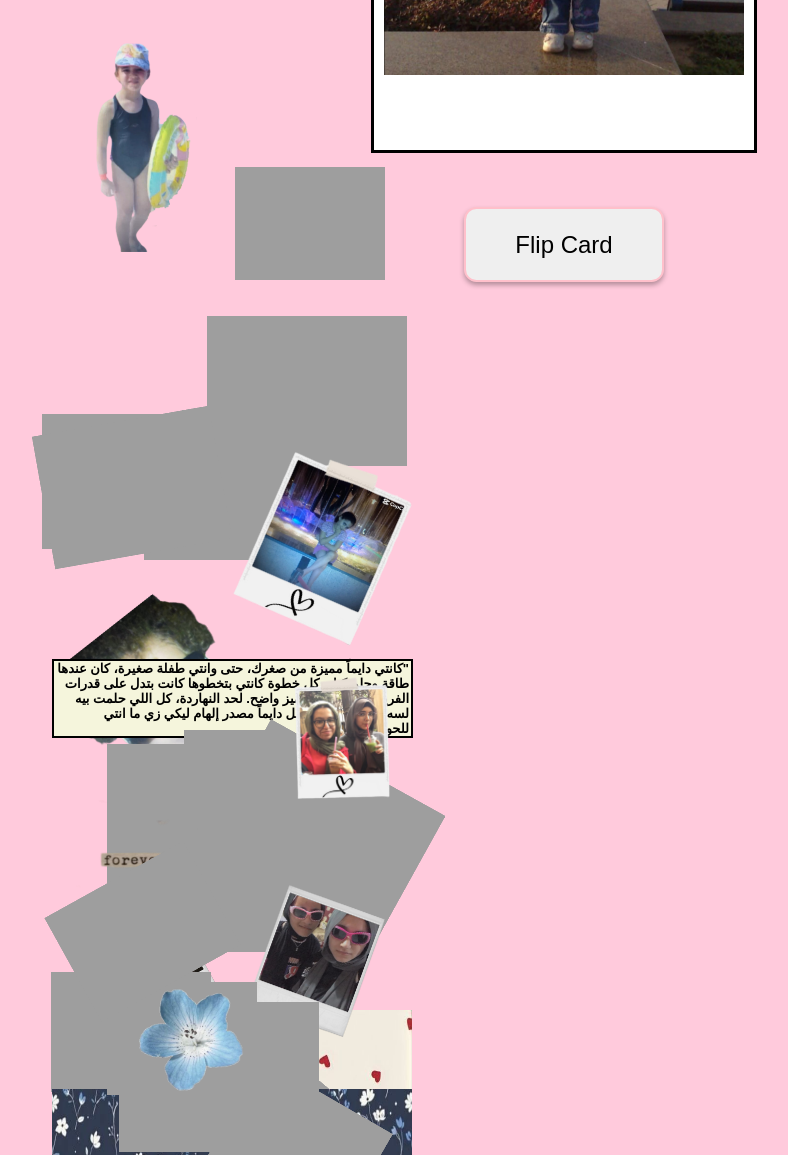
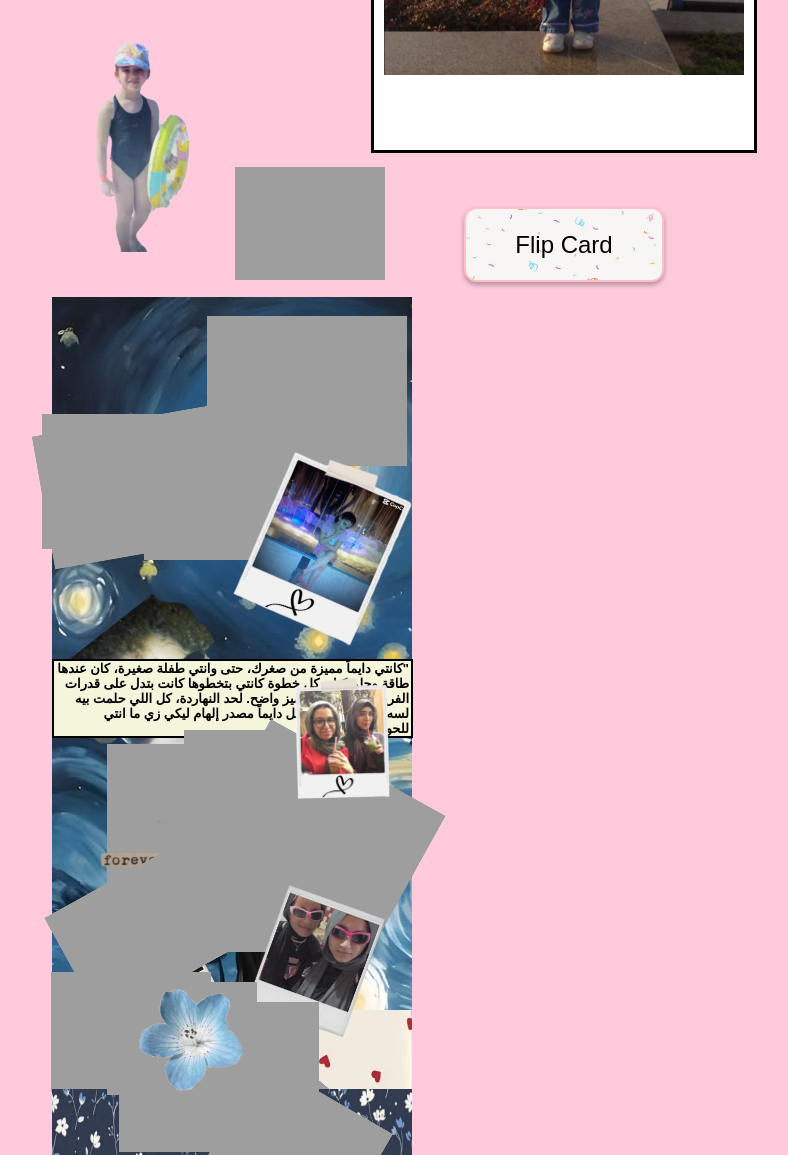
Before and after one commit to gargera0/gehad-gift, a plain HTML site: page photos page.html in a window 1280 px wide. Shown: the part 331-1486 px from the top of the page, without its empty margins (76-864 px from the left). Drawn offline with Linux system fonts and the light colour scheme; the site is published under a folder, as on GitHub Pages, so addresses that start at the root find nothing.

Commit message:
Update photos.css

```diff
--- a/photos.css
+++ b/photos.css
@@ -27,7 +27,7 @@ body{
   margin: 120px;
 width: 360px;
 height: 1200px;
-  background-image: url(/stary.jpg);
+  background-image: url(stary.jpg);
   object-fit: cover;
  object-fit: contain;
 
@@ -423,7 +423,7 @@ p{
 }
 button{
 
-      background-image: url(/button\ back\ 2.jpg);
+      background-image: url(button\ back\ 2.jpg);
   background-size: 100%;
 margin: 10px;
 font-size: 1.5rem;
@@ -486,4 +486,5 @@ box-shadow: 0px 3px 5px rgba(0, 0, 0, .3);
   }
 .back{
     display: block;
+
 }
```
